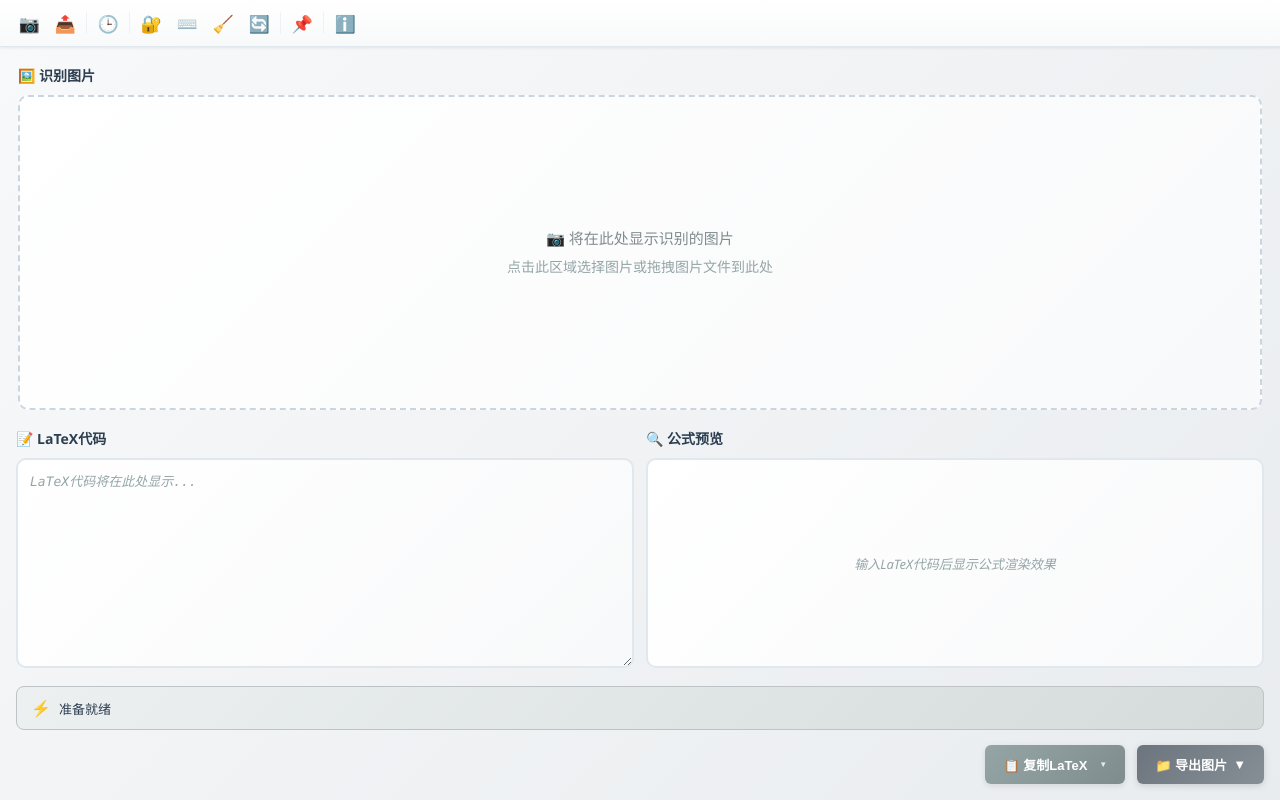
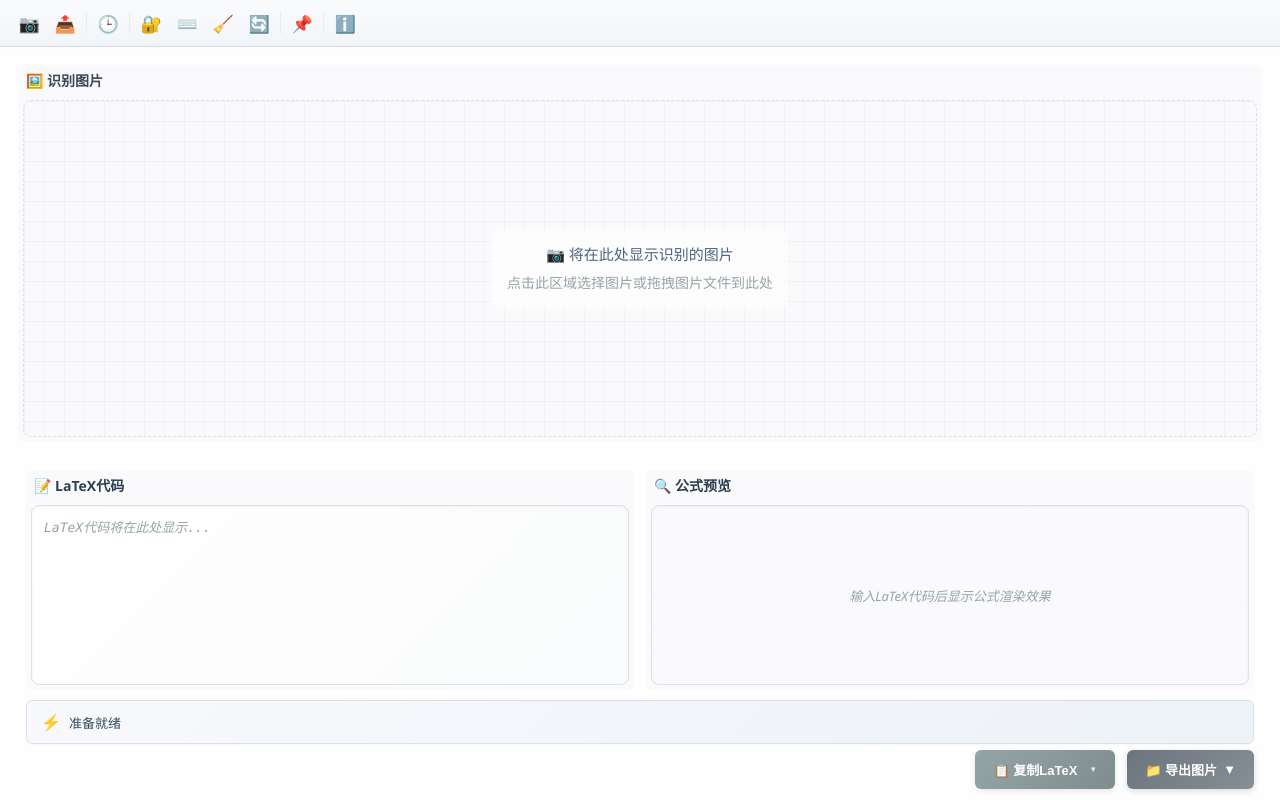
Before and after one commit to Louaq/TexStudio, a React (Create React App) app: page / in a window 1280 px wide. Built offline with nearby package versions, Linux system fonts and the light colour scheme; no server answers.

Commit message:
优化大量的细节，提升用户体验

```diff
--- a/package.json
+++ b/package.json
@@ -1,6 +1,6 @@
 {
   "name": "latex-ocr-electron",
-  "version": "3.9.3",
+  "version": "3.9.4",
   "description": "LaTeX公式识别工具 - Electron版本",
   "author": "SimpleTex OCR",
   "main": "dist/electron/electron/main.js",
--- a/src/App.tsx
+++ b/src/App.tsx
@@ -20,7 +20,16 @@ const AppContainer = styled.div`
   display: flex;
   flex-direction: column;
   height: 100vh;
-  background: linear-gradient(135deg, #f8f9fa 0%, #e9ecef 100%);
+  background: #f8f9fa;
+  background-image:
+    linear-gradient(rgba(255, 255, 255, 0.7), rgba(255, 255, 255, 0.7)),
+    repeating-linear-gradient(
+      45deg,
+      rgba(240, 240, 245, 0.3),
+      rgba(240, 240, 245, 0.3) 15px,
+      transparent 15px,
+      transparent 30px
+    );
   font-family: "Segoe UI", "Microsoft YaHei", sans-serif;
   color: #2c3e50;
 `;
@@ -30,60 +39,117 @@ const MainContent = styled.div`
   display: flex;
   flex-direction: column;
   padding: 16px;
+  padding-bottom: 8px; /* 减少底部内边距 */
   gap: 16px;
   overflow: hidden;
   /* 禁用滚动条，内容自适应窗口大小 */
-  height: 100vh;
+  height: calc(100vh - 50px); /* 减去菜单栏的高度 */
+  background-color: rgba(255, 255, 255, 0.7);
+  box-shadow: 0 2px 10px rgba(0, 0, 0, 0.05);
+
+  /* 确保有足够的间距，但不要过多 */
+  @media (min-height: 900px) {
+    gap: 20px;
+  }
 `;
 
 const TopSection = styled.div`
   flex: 1;
   min-height: 180px;
-  max-height: 45vh;
+  display: flex;
+  flex-direction: column;
   /* 确保图片区域有合理的最小高度，虚线完全可见 */
   overflow: visible;
   /* 确保虚线边框不被裁切 */
   padding: 2px;
+  background-color: rgba(255, 255, 255, 0.6);
+  border-radius: 8px;
+
+  /* 根据不同屏幕大小调整比例 */
+  @media (min-height: 768px) {
+    flex: 1.5;
+  }
+
+  @media (min-height: 900px) {
+    flex: 2;
+  }
+
+  @media (min-height: 1080px) {
+    flex: 2.5;
+  }
 `;
 
 const BottomSection = styled.div`
-  flex: 0 0 auto;
   display: flex;
   flex-direction: column;
   gap: 10px;
-  /* 固定底部区域，不参与flex伸缩 */
+  /* 保持固定高度，自适应内容大小 */
   min-height: 300px;
+  max-height: 340px;
+  height: auto;
   /* 确保不会覆盖图片区域的虚线 */
   z-index: 1;
+  background-color: rgba(255, 255, 255, 0.6);
+  border-radius: 8px;
+  padding: 10px 10px 6px 10px; /* 减少底部内边距 */
 `;
 
 const PreviewAndEditorContainer = styled.div`
   display: flex;
   gap: 12px;
-  margin-bottom: 8px;
-  height: 240px;
+  height: 220px; /* 固定高度，包含标题和内容区域 */
+  margin-bottom: 0; /* 移除下方间距 */
 
   @media (max-width: 768px) {
     flex-direction: column;
     height: auto;
+  }
+
+  /* 在大屏幕上自适应调整高度 */
+  @media (min-height: 900px) {
+    height: 240px;
+  }
+
+  /* 在更大屏幕上进一步调整高度 */
+  @media (min-height: 1080px) {
+    height: 260px;
   }
 `;
 
 const EditorWrapper = styled.div`
   flex: 1;
   min-width: 0;
+  height: 220px;
+  overflow: hidden;
+  position: relative;
 `;
 
 const PreviewWrapper = styled.div`
   flex: 1;
   min-width: 0;
+  height: 220px;
+  overflow: hidden;
+  position: relative;
 `;
 
+// 需要调整ButtonContainer的样式，确保按钮区域紧凑
 const ButtonContainer = styled.div`
   display: flex;
   justify-content: flex-end;
   gap: 12px;
-  margin-top: 5px;
+  margin-top: 2px;
+  margin-bottom: 0;
+  padding: 0;
+  height: 36px; /* 固定高度，避免计算错误 */
+`;
+
+// 修改StatusBarWrapper样式，减少边距
+const StatusBarWrapper = styled.div`
+  margin: 0;
+  position: relative;
+  z-index: 10; /* 确保状态栏位于较高层级 */
+  flex-shrink: 0; /* 防止被压缩 */
+  height: 38px; /* 固定状态栏高度 */
 `;
 
 function App() {
@@ -1315,7 +1381,7 @@ function App() {
   }
 
   return (
-    <AppContainer {...getRootProps()}>
+    <AppContainer {...getRootProps()} className="simpletex-app">
       <MenuBar
         onCapture={handleCapture}
         onUpload={handleUpload}
@@ -1356,7 +1422,9 @@ function App() {
             </PreviewWrapper>
           </PreviewAndEditorContainer>
 
-          <StatusBar message={appState.statusMessage} />
+          <StatusBarWrapper>
+            <StatusBar message={appState.statusMessage} />
+          </StatusBarWrapper>
 
           <ButtonContainer>
             <CopyButton
--- a/src/components/FormulaPreview.tsx
+++ b/src/components/FormulaPreview.tsx
@@ -7,6 +7,10 @@ const Container = styled.div`
   display: flex;
   flex-direction: column;
   height: 100%;
+  position: relative;
+  background-color: rgba(250, 250, 252, 0.7);
+  border-radius: 6px;
+  padding: 5px;
 `;
 
 const Label = styled.h3`
@@ -17,19 +21,44 @@ const Label = styled.h3`
   display: flex;
   align-items: center;
   gap: 8px;
+  padding-left: 3px;
 `;
 
 const PreviewArea = styled.div`
   padding: 12px;
-  min-height: 80px;
-  height: 100%;
-  border: 2px solid #e1e8ed;
-  border-radius: 10px;
-  background: linear-gradient(135deg, #ffffff 0%, #f8f9fa 100%);
+  min-height: 180px;
+  height: 180px; /* 固定高度 */
+  border: 1px solid #dce1e8;
+  border-radius: 8px;
+  background: linear-gradient(135deg, #fefefe 0%, #f9fafb 100%);
   display: flex;
   align-items: center;
   justify-content: center;
-  overflow-x: auto;
+  overflow: auto;
+  box-sizing: border-box;
+  position: relative;
+  box-shadow: inset 0 1px 3px rgba(0, 0, 0, 0.05);
+
+  /* 在不同大小的屏幕上调整高度 */
+  @media (min-height: 900px) {
+    height: 200px;
+    min-height: 200px;
+  }
+
+  @media (min-height: 1080px) {
+    height: 220px;
+    min-height: 220px;
+  }
+
+  /* 添加淡色数学元素背景 */
+  background-image:
+    repeating-linear-gradient(
+      -45deg,
+      rgba(245, 247, 250, 0.5) 0px,
+      rgba(245, 247, 250, 0.5) 1px,
+      transparent 1px,
+      transparent 20px
+    );
 
   .katex-display {
     margin: 0;
@@ -63,48 +92,38 @@ const FormulaPreview: React.FC<FormulaPreviewProps> = ({
   latex,
   isLoading = false
 }) => {
-  // 如果没有LaTeX代码，显示占位符
+  // 渲染预览区域内容
+  const renderPreviewContent = () => {
     if (!latex.trim()) {
+      return (
+        <PlaceholderText>
+          {isLoading ? "正在加载..." : "输入LaTeX代码后显示公式渲染效果"}
+        </PlaceholderText>
+      );
+    }
+
+    // 尝试渲染公式
+    try {
+      return <BlockMath math={latex} errorColor={'#e74c3c'} />;
+    } catch (error) {
+      return (
+        <ErrorMessage>
+          无法渲染公式，请检查LaTeX代码是否正确
+        </ErrorMessage>
+      );
+    }
+  };
+
   return (
     <Container>
       <Label>
         🔍 公式预览
       </Label>
       <PreviewArea>
-          <PlaceholderText>
-            {isLoading ? "正在加载..." : "输入LaTeX代码后显示公式渲染效果"}
-          </PlaceholderText>
+        {renderPreviewContent()}
       </PreviewArea>
     </Container>
   );
-  }
-
-  // 尝试渲染公式，如果出错显示错误信息
-  try {
-    return (
-      <Container>
-        <Label>
-          🔍 公式预览
-        </Label>
-        <PreviewArea>
-          <BlockMath math={latex} errorColor={'#e74c3c'} />
-        </PreviewArea>
-      </Container>
-    );
-  } catch (error) {
-    return (
-      <Container>
-        <Label>
-          🔍 公式预览
-        </Label>
-        <PreviewArea>
-          <ErrorMessage>
-            无法渲染公式，请检查LaTeX代码是否正确
-          </ErrorMessage>
-        </PreviewArea>
-      </Container>
-    );
-  }
 };
 
 export default FormulaPreview;
--- a/src/components/ImageDisplay.tsx
+++ b/src/components/ImageDisplay.tsx
@@ -5,25 +5,29 @@ const Container = styled.div`
   display: flex;
   flex-direction: column;
   height: 100%;
+  background-color: rgba(250, 250, 252, 0.7);
+  border-radius: 6px;
+  padding: 5px;
 `;
 
 const Label = styled.h3`
   font-size: 14px;
   font-weight: 600;
-  color: #2c3e50;
+  color: #3a4a5b;
   margin: 0 0 10px 0;
   display: flex;
   align-items: center;
   gap: 8px;
+  padding-left: 3px;
 `;
 
 const ImageContainer = styled.div<{ isDragActive: boolean }>`
   flex: 1;
-  border: 2px dashed ${props => props.isDragActive ? '#4a90e2' : '#cbd5e0'};
-  border-radius: 10px;
+  border: 1px dashed ${props => props.isDragActive ? '#4375b9' : '#dce1e8'};
+  border-radius: 8px;
   background: ${props => props.isDragActive
-    ? 'linear-gradient(135deg, rgba(74, 144, 226, 0.1) 0%, rgba(74, 144, 226, 0.05) 100%)'
-    : 'linear-gradient(135deg, #ffffff 0%, #f8f9fa 100%)'
+    ? 'linear-gradient(135deg, rgba(67, 117, 185, 0.08) 0%, rgba(67, 117, 185, 0.04) 100%)'
+    : 'linear-gradient(135deg, #fefefe 0%, #f7f9fc 100%)'
   };
   display: flex;
   align-items: center;
@@ -36,26 +40,35 @@ const ImageContainer = styled.div<{ isDragActive: boolean }>`
   box-sizing: border-box;
   cursor: pointer;
 
+  /* 添加淡色网格背景，类似于科学论文中的图表网格 */
+  background-image:
+    linear-gradient(rgba(220, 225, 232, 0.3) 1px, transparent 1px),
+    linear-gradient(90deg, rgba(220, 225, 232, 0.3) 1px, transparent 1px);
+  background-size: 20px 20px;
+
   &:hover {
-    border-color: #4a90e2;
-    background: linear-gradient(135deg, rgba(74, 144, 226, 0.05) 0%, rgba(74, 144, 226, 0.02) 100%);
+    border-color: #4375b9;
+    background: linear-gradient(135deg, rgba(67, 117, 185, 0.05) 0%, rgba(67, 117, 185, 0.02) 100%);
   }
 `;
 
 const PlaceholderText = styled.div`
   text-align: center;
-  color: #7f8c8d;
+  color: #4a6583;
   font-size: 15px;
   font-weight: 500;
   line-height: 1.4;
+  background-color: rgba(255, 255, 255, 0.7);
+  padding: 15px;
+  border-radius: 8px;
 `;
 
 const Image = styled.img`
   max-width: 100%;
   max-height: 100%;
   object-fit: contain;
-  border-radius: 8px;
-  box-shadow: 0 3px 10px rgba(0, 0, 0, 0.08);
+  border-radius: 6px;
+  box-shadow: 0 2px 6px rgba(0, 0, 0, 0.05);
 `;
 
 const DragOverlay = styled.div<{ show: boolean }>`
@@ -64,22 +77,22 @@ const DragOverlay = styled.div<{ show: boolean }>`
   left: 0;
   right: 0;
   bottom: 0;
-  background: rgba(74, 144, 226, 0.2);
+  background: rgba(67, 117, 185, 0.1);
   display: ${props => props.show ? 'flex' : 'none'};
   align-items: center;
   justify-content: center;
   border-radius: 8px;
-  backdrop-filter: blur(2px);
+  backdrop-filter: blur(1px);
 `;
 
 const DragText = styled.div`
-  color: #4a90e2;
+  color: #4375b9;
   font-size: 16px;
-  font-weight: 600;
+  font-weight: 500;
   text-align: center;
   padding: 16px;
-  border: 2px solid #4a90e2;
-  border-radius: 8px;
+  border: 1px solid #4375b9;
+  border-radius: 6px;
   background: rgba(255, 255, 255, 0.9);
 `;
 
--- a/src/components/LatexEditor.tsx
+++ b/src/components/LatexEditor.tsx
@@ -5,6 +5,10 @@ const Container = styled.div`
   display: flex;
   flex-direction: column;
   height: 100%;
+  position: relative;
+  background-color: rgba(250, 250, 252, 0.7);
+  border-radius: 6px;
+  padding: 5px;
 `;
 
 const Label = styled.h3`
@@ -15,32 +19,50 @@ const Label = styled.h3`
   display: flex;
   align-items: center;
   gap: 8px;
+  padding-left: 3px;
 `;
 
 const TextArea = styled.textarea<{ readOnly: boolean }>`
-  height: 100%;
-  min-height: 80px;
+  height: 180px; /* 固定高度 */
+  min-height: 180px;
+  max-height: 180px;
   padding: 12px;
-  border: 2px solid #e1e8ed;
-  border-radius: 10px;
+  border: 1px solid #dce1e8;
+  border-radius: 8px;
   background: ${props => props.readOnly
-    ? 'linear-gradient(135deg, #f8f9fa 0%, #e9ecef 100%)'
-    : 'linear-gradient(135deg, #ffffff 0%, #f8f9fa 100%)'
+    ? 'linear-gradient(135deg, #f8f9fa 0%, #f5f7fa 100%)'
+    : 'linear-gradient(135deg, #ffffff 0%, #fafbfc 100%)'
   };
   color: #2c3e50;
   font-family: "Cascadia Code", "Consolas", "Monaco", monospace;
   font-size: 13px;
   line-height: 1.5;
-  resize: vertical;
-  transition: all 0.3s ease;
+  resize: none; /* 禁用调整大小 */
+  transition: all 0.2s ease;
   opacity: ${props => props.readOnly ? 0.7 : 1};
   cursor: ${props => props.readOnly ? 'not-allowed' : 'text'};
+  overflow-y: auto;
+  box-sizing: border-box;
+  box-shadow: inset 0 1px 3px rgba(0, 0, 0, 0.05);
+
+  /* 在不同大小的屏幕上调整高度 */
+  @media (min-height: 900px) {
+    height: 200px;
+    min-height: 200px;
+    max-height: 200px;
+  }
+
+  @media (min-height: 1080px) {
+    height: 220px;
+    min-height: 220px;
+    max-height: 220px;
+  }
 
   &:focus {
     outline: none;
     border-color: #4a90e2;
     background: white;
-    box-shadow: 0 0 0 2px rgba(74, 144, 226, 0.1);
+    box-shadow: inset 0 1px 3px rgba(0, 0, 0, 0.05), 0 0 0 2px rgba(74, 144, 226, 0.1);
   }
 
   &::placeholder {
@@ -109,6 +131,7 @@ const EditorContainer = styled.div`
   display: flex;
   flex-direction: column;
   height: 100%;
+  overflow: hidden; /* 防止超出容器 */
 `;
 
 interface LatexEditorProps {
--- a/src/components/StatusBar.tsx
+++ b/src/components/StatusBar.tsx
@@ -3,14 +3,23 @@ import styled from 'styled-components';
 
 const StatusContainer = styled.div`
   padding: 10px 14px;
-  background: linear-gradient(135deg, #ecf0f1 0%, #d5dbdb 100%);
-  border: 1px solid #bdc3c7;
-  border-radius: 8px;
+  background: linear-gradient(135deg, #f7f9fc 0%, #edf2f7 100%);
+  border: 1px solid #dce1e8;
+  border-radius: 6px;
   /* 作为内嵌状态显示 */
   flex-shrink: 0;
   min-height: 38px;
   display: flex;
   align-items: center;
+  position: relative;
+  z-index: 10; /* 提高层级，确保可见 */
+  box-shadow: 0 1px 2px rgba(0,0,0,0.03);
+  transition: all 0.2s ease;
+
+  &:hover {
+    box-shadow: 0 2px 4px rgba(0,0,0,0.04);
+    border-color: #cfd9e6;
+  }
 `;
 
 const StatusContent = styled.div`
@@ -21,7 +30,7 @@ const StatusContent = styled.div`
 `;
 
 const StatusText = styled.div`
-  color: #2c3e50;
+  color: #3a4a5b;
   font-size: 13px;
   font-weight: 500;
 `;
@@ -29,6 +38,7 @@ const StatusText = styled.div`
 const StatusIcon = styled.span`
   font-size: 16px;
   flex-shrink: 0;
+  color: #4a6583;
 `;
 
 interface StatusBarProps {
--- a/src/electron/preload.ts
+++ b/src/electron/preload.ts
@@ -95,7 +95,7 @@ const screenshotAPI = {
         try {
           displayInfo.bounds = JSON.parse(arg.split('=')[1]);
         } catch (e) {
-          console.error('解析显示器边界失败:', e);
+          // 错误处理已静默
         }
       } else if (arg.startsWith('--display-scale=')) {
         displayInfo.scaleFactor = parseFloat(arg.split('=')[1]);
```
Also changed, not shown: src/components/MenuBar.tsx (+7 -7 lines), src/electron/main.ts (+50 -140 lines). Lines whose indentation alone changed are shown as unchanged.
